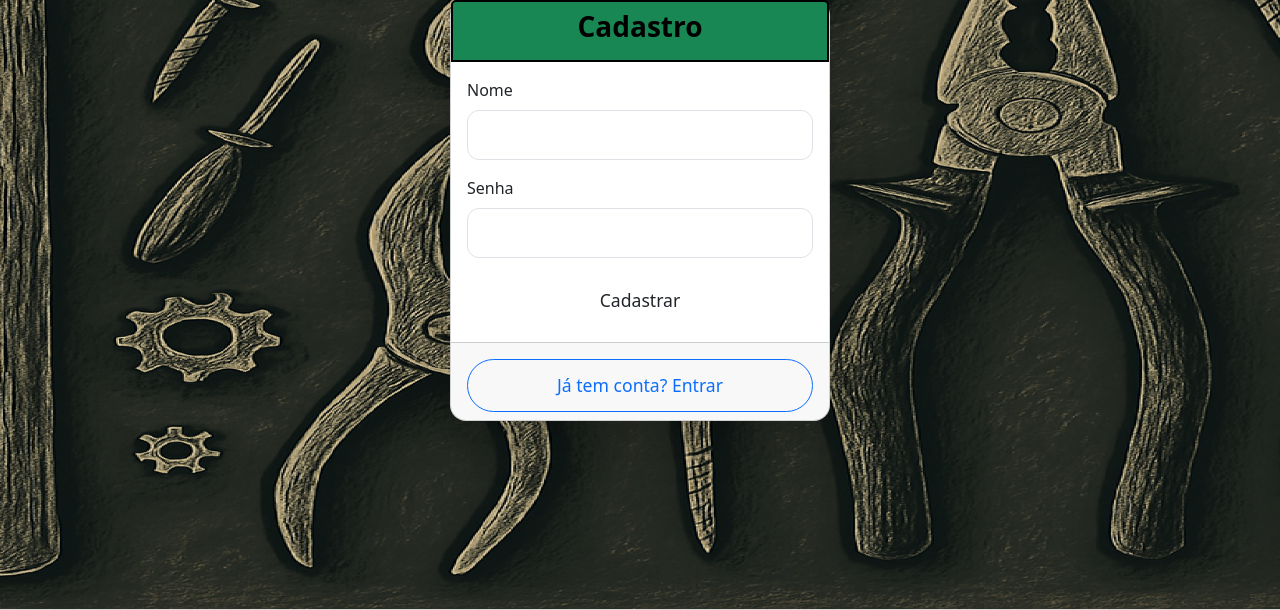
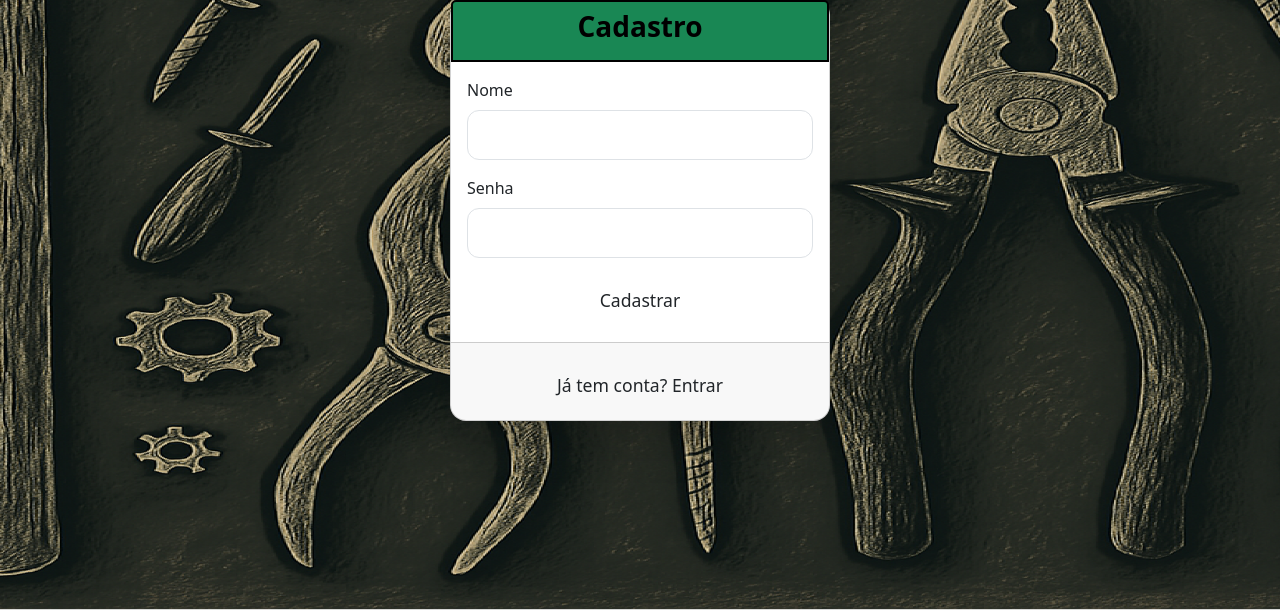
Before and after one commit to lhdsf123-png/Cashback, a Flask app: page /cadastro in a window 1280 px wide. Shown: the part 190-800 px from the top of the page. Run offline with Flask 3, Linux system fonts and the light colour scheme.

Commit message:
Update cadastro.html

```diff
--- a/cashback/templates/cadastro.html
+++ b/cashback/templates/cadastro.html
@@ -71,7 +71,7 @@
         </form>
     </div>
     <div class="card-footer text-center">
-        <a href="/login" class="btn btn-outline-primary w-100 mt-2">Já tem conta? Entrar</a>
+        <a href="/cadastro" class="btn btn-black w-100 mt-2">Já tem conta? Entrar</a>
     </div>
 </div>
 </body>
```
